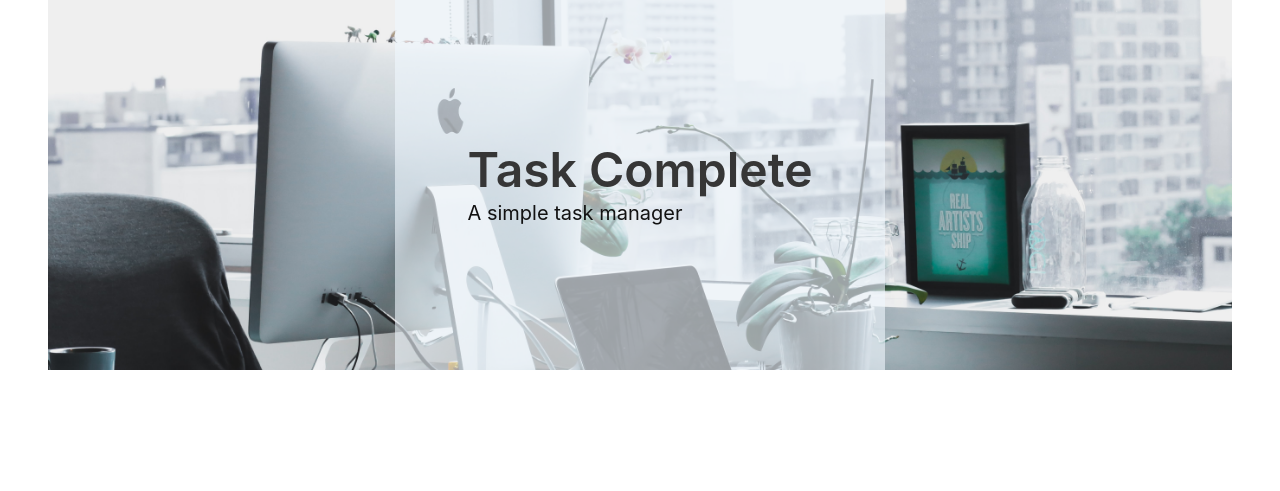
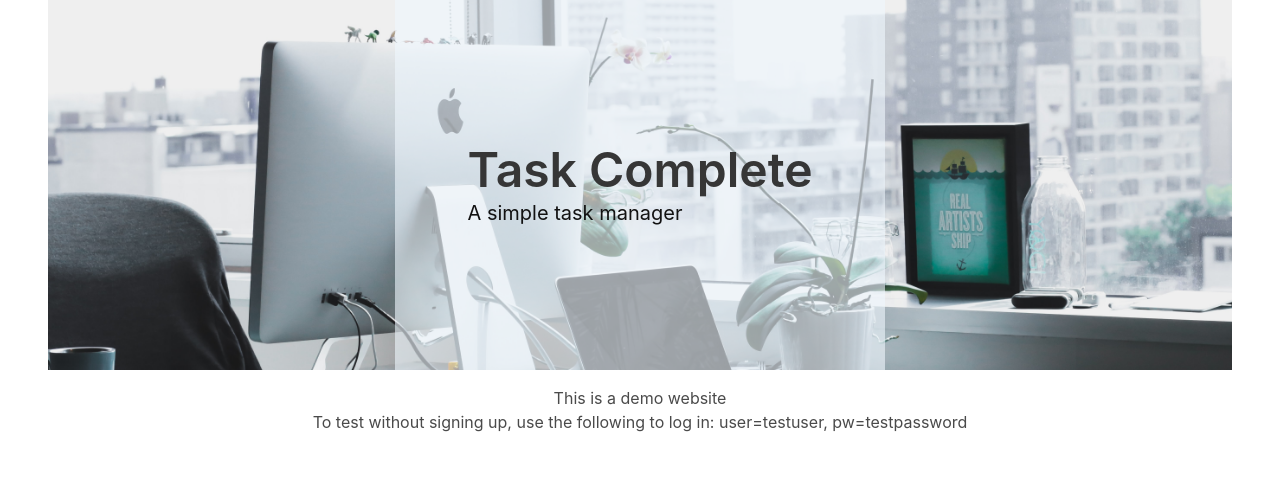
Before and after one commit to timamero/django-task-complete, a Django app: page / in a window 1280 px wide. Shown: the part 105-596 px from the top of the page. Run offline with Django 3.2, Linux system fonts and the light colour scheme; some libraries are stand-ins or nearby versions.

Commit message:
Add footer text

```diff
--- a/todo/templates/index.html
+++ b/todo/templates/index.html
@@ -18,4 +18,9 @@
     </div>
 </section>
 
+<footer>
+    <p class="is-size-6 has-text-centered mt-4">This is a demo website</p>
+    <p class="is-size-6 has-text-centered">To test without signing up, use the following to log in: user=testuser, pw=testpassword</p>
+</footer>
+
 {% endblock content %}
```
